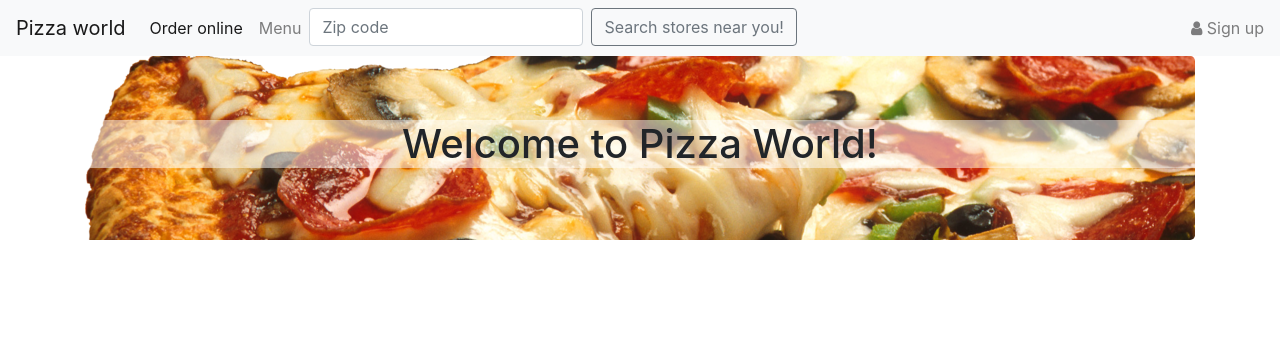
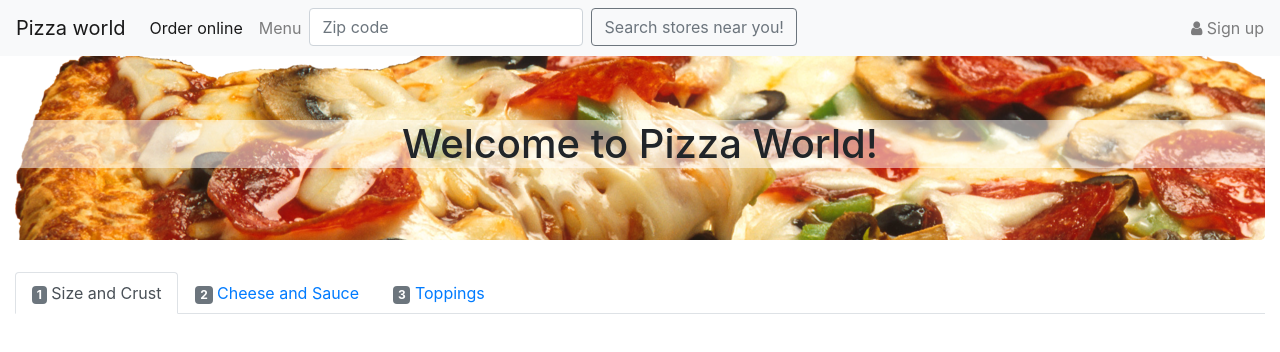
Before and after one commit to CodeupClassroom/ulysses-web-exercises, a plain HTML site: page order-pizza.html in a window 1280 px wide. Drawn offline with nearby package versions, Linux system fonts and the light colour scheme.

Commit message:
4. Add nav tabs for the 3 steps

```diff
--- a/order-pizza.html
+++ b/order-pizza.html
@@ -44,10 +44,31 @@
         </span>
     </div>
 </nav>
-<div class="container">
+<div class="container-fluid">
     <div class="jumbotron hero d-none d-md-block">
         <h1 class="pizza-title">Welcome to Pizza World!</h1>
     </div>
+
+    <ul class="nav nav-tabs">
+        <li class="nav-item">
+            <a class="nav-link active" href="#">
+                <span class="badge badge-secondary">1</span>
+                Size and Crust
+            </a>
+        </li>
+        <li class="nav-item">
+            <a class="nav-link" href="#">
+                <span class="badge badge-secondary">2</span>
+                Cheese and Sauce
+            </a>
+        </li>
+        <li class="nav-item">
+            <a class="nav-link" href="#">
+                <span class="badge badge-secondary">3</span>
+                Toppings
+            </a>
+        </li>
+    </ul>
 </div>
 
 <script
```
